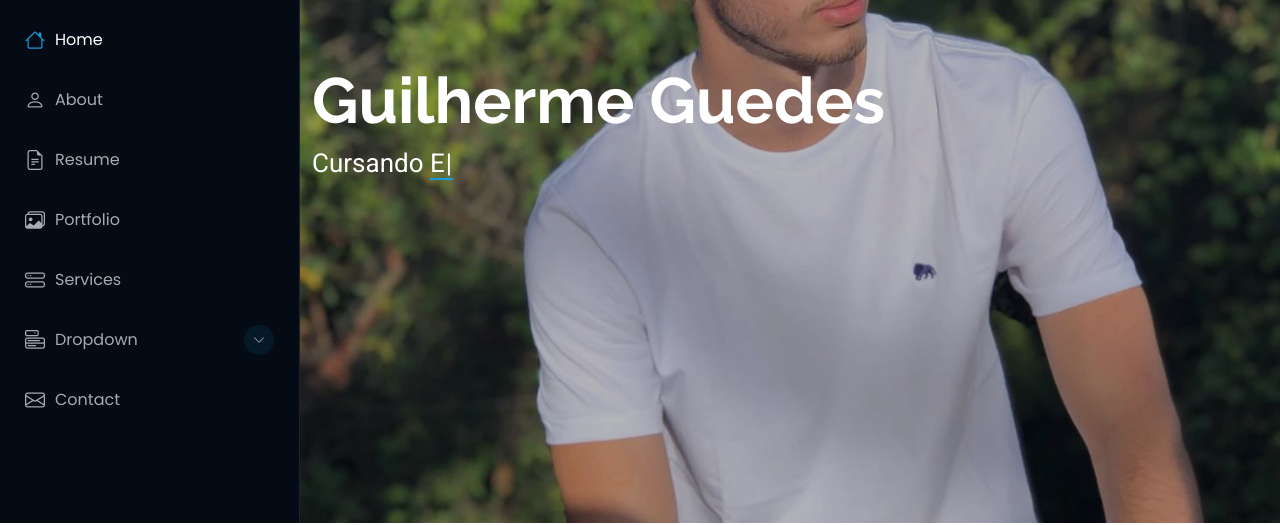
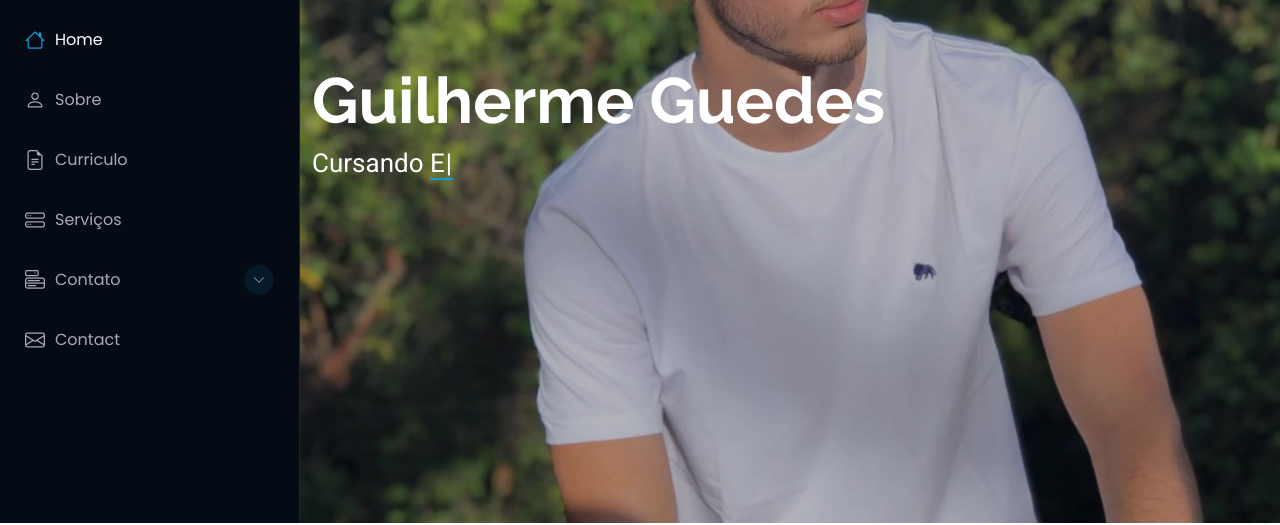
Before and after one commit to guilhermeguedes123/portifolio, a plain HTML site: page index.html in a window 1280 px wide. Shown: the part 277-802 px from the top of the page. Drawn offline with Linux system fonts and the light colour scheme.

Commit message:
Tradução dos menu lateral

```diff
--- a/index.html
+++ b/index.html
@@ -62,11 +62,10 @@
     <nav id="navmenu" class="navmenu">
       <ul>
         <li><a href="#hero" class="active"><i class="bi bi-house navicon"></i>Home</a></li>
-        <li><a href="#about"><i class="bi bi-person navicon"></i> About</a></li>
-        <li><a href="#resume"><i class="bi bi-file-earmark-text navicon"></i> Resume</a></li>
-        <li><a href="#portfolio"><i class="bi bi-images navicon"></i> Portfolio</a></li>
-        <li><a href="#services"><i class="bi bi-hdd-stack navicon"></i> Services</a></li>
-        <li class="dropdown"><a href="#"><i class="bi bi-menu-button navicon"></i> <span>Dropdown</span> <i class="bi bi-chevron-down toggle-dropdown"></i></a>
+        <li><a href="#about"><i class="bi bi-person navicon"></i> Sobre</a></li>
+        <li><a href="#resume"><i class="bi bi-file-earmark-text navicon"></i> Curriculo</a></li>
+        <li><a href="#serviços"><i class="bi bi-hdd-stack navicon"></i> Serviços</a></li>
+        <li class="dropdown"><a href="#"><i class="bi bi-menu-button navicon"></i> <span> Contato</span> <i class="bi bi-chevron-down toggle-dropdown"></i></a>
           <ul>
             <li><a href="#">Dropdown 1</a></li>
             <li class="dropdown"><a href="#"><span>Deep Dropdown</span> <i class="bi bi-chevron-down toggle-dropdown"></i></a>
```
